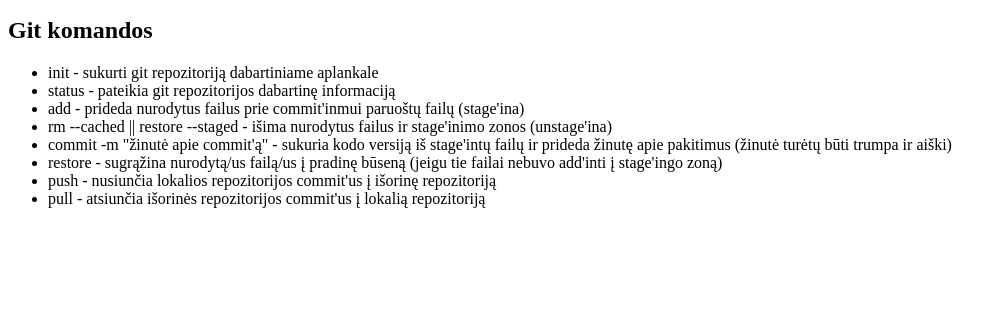
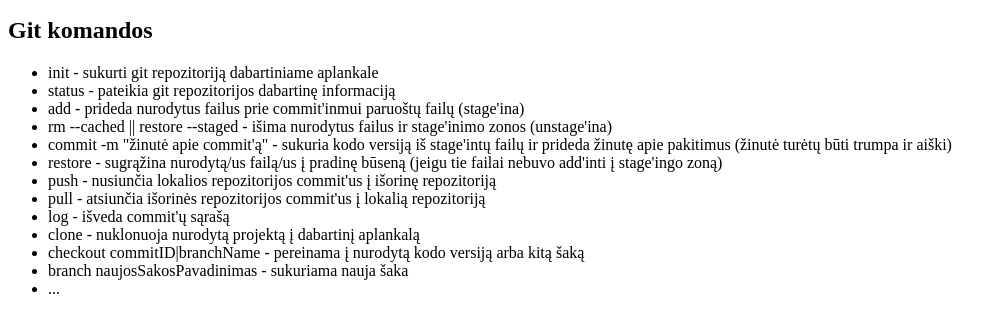
Before and after one commit to BanRokas/git_ir_github_test, a plain HTML site: page 44 paskaita - 02.12 - Git ir Github/index.html in a window 1280 px wide. Shown: the part 106-438 px from the top of the page, without its empty margins (0-1007 px from the left). Drawn offline with Linux system fonts and the light colour scheme.

Commit message:
daugiau git komandu

```diff
--- a/44 paskaita - 02.12 - Git ir Github/index.html
+++ b/44 paskaita - 02.12 - Git ir Github/index.html
@@ -26,6 +26,11 @@
         <li>restore - sugrąžina nurodytą/us failą/us į pradinę būseną (jeigu tie failai nebuvo add'inti į stage'ingo zoną)</li>
         <li>push - nusiunčia lokalios repozitorijos commit'us į išorinę repozitoriją</li>
         <li>pull - atsiunčia išorinės repozitorijos commit'us į lokalią repozitoriją</li>
+        <li>log - išveda commit'ų sąrašą</li>
+        <li>clone - nuklonuoja nurodytą projektą į dabartinį aplankalą</li>
+        <li>checkout commitID|branchName - pereinama į nurodytą kodo versiją arba kitą šaką</li>
+        <li>branch naujosSakosPavadinimas - sukuriama nauja šaka</li>
+        <li>...</li>
       </ul>
     </section>
   </main>
```
